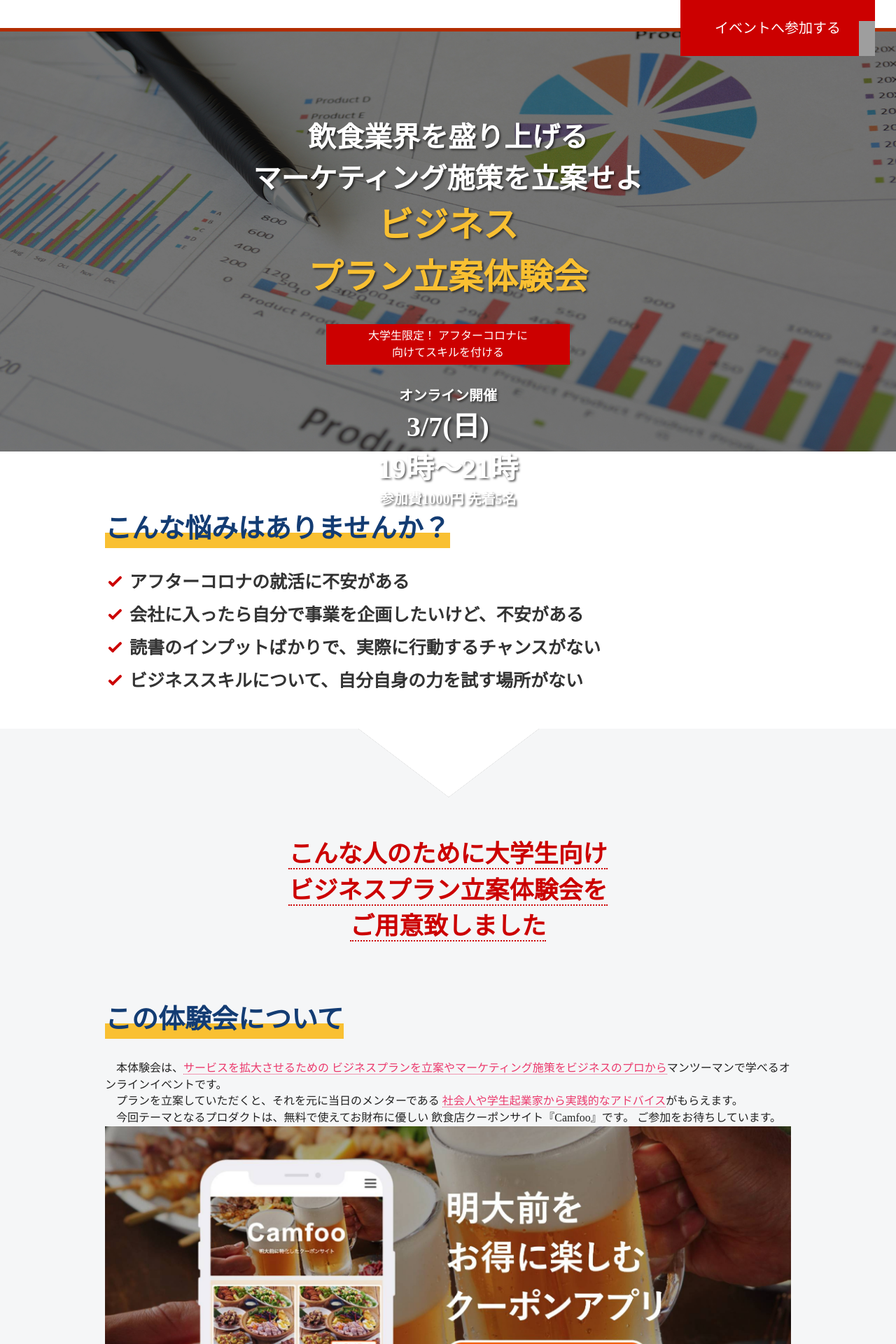
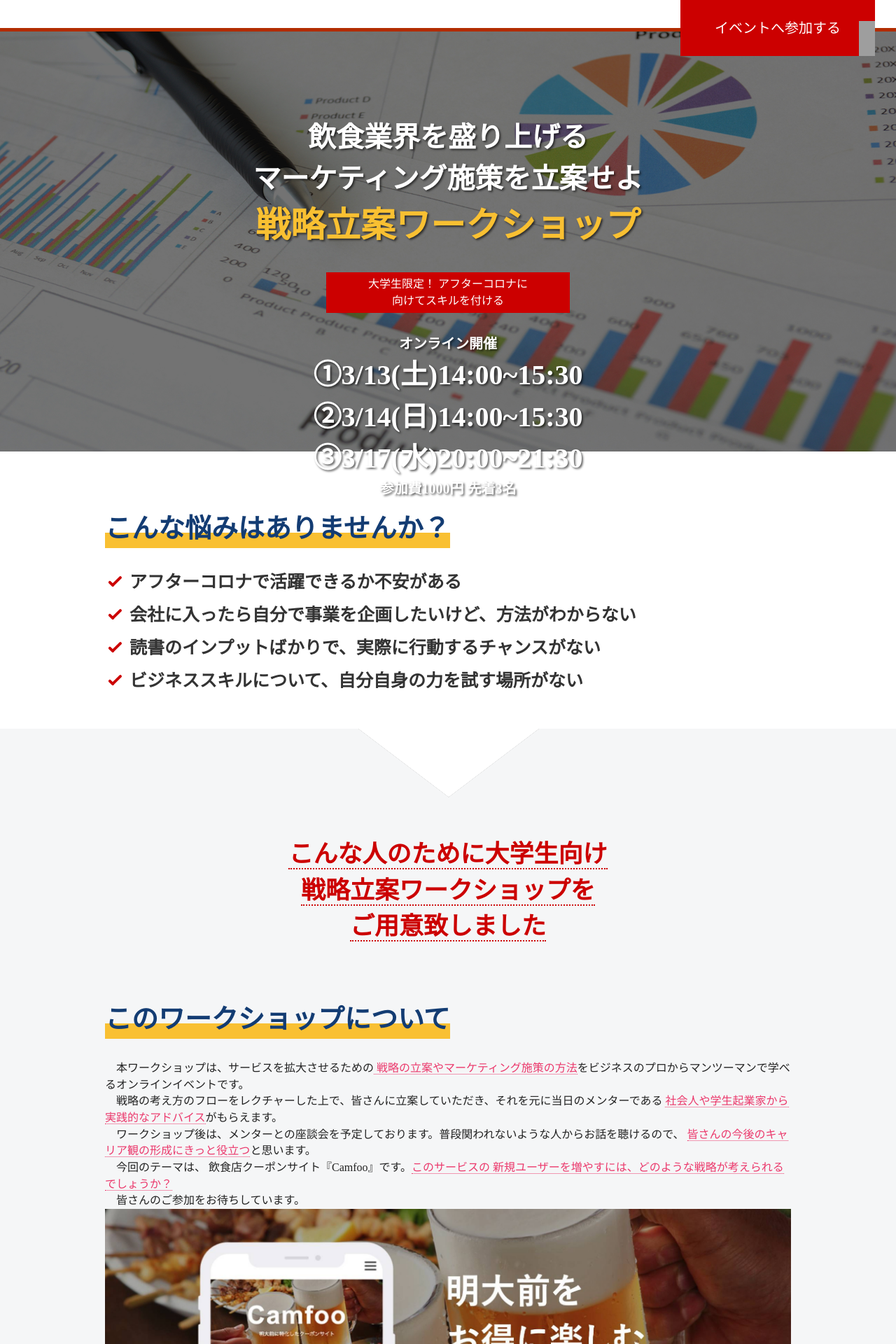
Before and after one commit to yuya-8/webmarke_lp, a PHP site: page / in a window 1280 px wide. Shown: the top 1920 px of the page at 70% size. Run offline with PHP 8.4, Linux system fonts and the light colour scheme; grey boxes are pictures that could not be loaded.

Commit message:
色々改善

```diff
--- a/index.html
+++ b/index.html
@@ -8,7 +8,7 @@
   <meta http-equiv="Content-Type" content="text/html; charset=UTF-8">
 
   <meta http-equiv="x-ua-compatible" content="ie=edge">
-  <title>大学生限定！ プロダクト戦略立案体験会</title>
+  <title>大学生限定！ 戦略立案ワークショップ</title>
 
   <script>
     window.dataLayer = window.dataLayer || [];
@@ -28,14 +28,17 @@
   </header>
   <div id="hero" class="clearfix">
     <div id="topcopy">飲食業界を盛り上げる<br>マーケティング施策を立案せよ
-      <div id="topcopy_part">ビジネス<br>プラン<br class="sp_only">立案体験会</div>
+      <div id="topcopy_part">戦略立案<br class="sp_only">ワークショップ</div>
     </div>
     <div id="topdescription">大学生限定！
 
       アフターコロナに<br>向けてスキルを付ける</div>
 
-    <div id="topcopybottom">オンライン開催<br><span>3/7<span>(日)</span><br>19時〜21時 </span><br>
-      参加費1000円 先着5名<br></div>
+    <div id="topcopybottom">オンライン開催<br>
+      <span>①3/13(土)14:00~15:30</span><br>
+      <span>②3/14(日)14:00~15:30</span><br>
+      <span>③3/17(水)20:00~21:30</span><br>
+      参加費1000円 先着3名<br></div>
   </div>
 
   <div class="contents">
@@ -44,8 +47,8 @@
       <h2 style="margin-bottom: 0">こんな悩みはありませんか？</h2>
     </div>
     <ul class="bullet">
-      <li>アフターコロナの就活に不安がある</li>
-      <li>会社に入ったら自分で事業を企画したいけど、不安がある</li>
+      <li>アフターコロナで活躍できるか不安がある</li>
+      <li>会社に入ったら自分で事業を企画したいけど、方法がわからない</li>
       <li>読書のインプットばかりで、実際に行動するチャンスがない</li>
       <li>ビジネススキルについて、自分自身の力を試す場所がない</li>
     </ul>
@@ -57,20 +60,23 @@
     <h5 style="margin-bottom: 0"><img src="tri.png" class="benefitImg"></h5>
     <div class="contents">
       <div id="benefit_copy">
-        <span style="border-bottom:2px dotted">こんな人のために大学生向け<br>ビジネスプラン立案体験会を<br>ご用意致しました<br></span>
+        <span style="border-bottom:2px dotted">こんな人のために大学生向け<br>戦略立案ワークショップを<br>ご用意致しました<br></span>
       </div>
       <ul class="points">
         <div id="benefit_head">
-          <h2 style="margin-bottom: 0">この体験会について</h2>
+          <h2 style="margin-bottom: 0">このワークショップについて</h2>
         </div>
         <p　class="manterName">
-          　本体験会は、<span style="color:#EB396C;border-bottom: 1px dotted;">サービスを拡大させるための
-          ビジネスプランを立案やマーケティング施策をビジネスのプロから</span>マンツーマンで学べるオンラインイベントです。
-          <br>　プランを立案していただくと、それを元に当日のメンターである
+          　本ワークショップは、サービスを拡大させるための<span style="color:#EB396C;border-bottom: 1px dotted;">
+          戦略の立案やマーケティング施策の方法</span>をビジネスのプロからマンツーマンで学べるオンラインイベントです。
+          <br>　戦略の考え方のフローをレクチャーした上で、皆さんに立案していただき、それを元に当日のメンターである
           <span style="color:#EB396C;border-bottom: 1px dotted;">社会人や学生起業家から実践的なアドバイス</span>がもらえます。
-          <br>　今回テーマとなるプロダクトは、無料で使えてお財布に優しい
-          飲食店クーポンサイト『Camfoo』です。
-          ご参加をお待ちしています。
+          <br>　ワークショップ後は、メンターとの座談会を予定しております。普段関われないような人からお話を聴けるので、
+          <span style="color:#EB396C;border-bottom: 1px dotted;">皆さんの今後のキャリア観の形成にきっと役立つ</span>と思います。
+          <br>　今回のテーマは、
+          飲食店クーポンサイト『Camfoo』です。<span style="color:#EB396C;border-bottom: 1px dotted;">このサービスの
+          新規ユーザーを増やすには、どのような戦略が考えられるでしょうか？</span>
+          <br>　皆さんのご参加をお待ちしています。
 
         </p>
         <img src="41058.jpg" alt="">
@@ -105,9 +111,9 @@
                     <!-- <figure class="image"><img src="img/xmas/xmas_scene-img01.jpg" alt="" style="margin-top:30px;"></figure>-->
                   </div>
                   <div class="lession-text">
-                    <h3 class="lession-title">1.ビジネスプランの立案セミナー</h3>
+                    <h3 class="lession-title">1.オープニング</h3>
                     <p>
-                      ビジネスプランの立案からマーケティング施策までのビジネススキルをメンターからマンツーマンで基礎から教えてもらえます。
+                      メンターからの自己紹介があります。アイスブレイクを通して仲良くなりましょう！
                     </p>
                   </div>
                 </div>
@@ -128,8 +134,9 @@
                     <h3 class="lession-title">2.ワークショップ
                     </h3>
                     <p>
-                      参加者の方には飲食店クーポンサイト『Camfoo』を使って、サービス立案者としてサービス拡大の施策を考えてもらいます。
-                      高い評価を受けた場合は、実際に施策として採用されるチャンスもあります。
+                    「Camfoo」についての説明の後、
+                    戦略のフローについて、レクチャーします。その後、実際にフォーマットに沿って皆さんに考えていただき、
+                    メンターがそのアイデアへのフィードバックをします。
                     </p>
                   </div>
                 </div>
@@ -149,7 +156,8 @@
                   <div class="lession-text">
                     <h3 class="lession-title is_pc">3.座談会</h3>
                     <p>
-                      社会人、学生起業家、Webマーケターにざっくばらんにお話できるチャンスです。
+                      トークセッション形式で皆さんのキャリア形成に役立つような話をメンターの方々にしていただきます。皆さんから直接質問する機会も
+                      設けています。
                     </p>
                   </div>
                 </div>
@@ -184,6 +192,28 @@
           </p>
         </div>
       </div>
+      <div class="other-voice">
+        <h3>過去参加者の声
+        </h3>
+        <ul class="voice-block">
+          <li class="voice-item">
+            <h4>宇野さん<span>(明治大学)</span>
+            </h4>
+            <p>
+              実際にビジネスをしている人から直接指導を受けれて大変刺激になりました。今後に生かせる学びが得られました。
+            </p>
+          </li>
+
+          <li class="voice-item">
+            <h4>斎藤さん<span>(日本大学)</span>
+            </h4>
+            <p>
+              企画職を目指しているので、このようなイベントで実際の考え方を知ることができてよかったです。メンターの方に感謝です！
+            </p>
+          </li>
+        </ul>
+
+      </div>
     </div>
       <!-- <div class="colona-care">
         <h3>コロナウイルスに関して</h3>
@@ -198,11 +228,13 @@
             <tbody>
               <tr>
                 <th>イベント詳細</th>
-                <td>大学生限定！ビジネスプラン立案体験会</td>
+                <td>大学生限定！戦略立案ワークショップ</td>
               </tr>
               <tr>
                 <th>日時</th>
-                <td>3/7(日)19:00~21:00 </td>
+                <td>①　3/13(土)14:00~15:30<br>
+                  ②　3/14(日)14:00~15:30<br>
+                  ③　3/17(水)20:00~21:30</td>
               </tr>
               <tr>
                 <th>会場場所</th>
@@ -210,7 +242,7 @@
               </tr>
               <tr>
                 <th>参加人数</th>
-                <td>先着5名</td>
+                <td>先着3名</td>
               </tr>
               <tr>
                 <th>応募対象</th>
@@ -232,7 +264,7 @@
             action="https://docs.google.com/forms/u/0/d/e/1FAIpQLScNkBYMgWRGm6cKjA3YVp10SpiqyMlqAilKOqBifaBDo1DMmw/formResponse"
             method="post" id="formID">
             <input type="hidden" value="send" name="mode">
-            <h3>大学生限定！<br>ビジネスプラン立案体験会に<br>参加しよう！<br>応募はこちらから。</h3>
+            <h3>大学生限定！<br>戦略立案ワークショップに<br>参加しよう！<br>応募はこちらから。</h3>
             <p>※イベント詳細は以下のフォームにご記入頂いたメールアドレスに送らせて頂きます。</p>
             <dl>
               <dt>名前 <span class="need">必須</span></dt>
@@ -249,6 +281,12 @@
               </dd>
             </dl>
             <dl>
+              <dt>参加日程(1,2,3のいずれか)<span class="need">必須</span></dt>
+              <dd>
+                <input type="text" name="entry.1238054153" class="validate[required]">
+              </dd>
+              </dl>
+            <dl>
               <dt>意気込み<span class="need">必須</span></dt>
               <dd><textarea name="entry.2606285" id="f_text" cols="30" rows="4"
                   class="validate[required]"></textarea>
@@ -258,6 +296,7 @@
               <input type="submit" name="f_submit" id="f_submit" value="送信する">
             </div>
           </form>
+          <iframe name="dummyIframe" style="display:none;"></iframe>
         </div>
         <!-- contents -->
       </div>
--- a/main.css
+++ b/main.css
@@ -1369,6 +1369,8 @@ li.four-item:nth-child(even) {
     transition: all 0.3s ease;
   }
 
+
+
   #entry .contents input,
   #entry .contents textarea {
     width: 94%;
@@ -1377,6 +1379,8 @@ li.four-item:nth-child(even) {
     border: 1px solid #ccc;
     border-radius: 3px;
   }
+
+
 
   #topcopy {
     font-size: 20px;
@@ -1391,7 +1395,7 @@ li.four-item:nth-child(even) {
   }
 
   #topcopy_part {
-    font-size: 60px;
+    font-size: 49px;
     line-height: 1.0;
     font-weight: bold;
     margin-top: 15px;
@@ -1407,7 +1411,7 @@ li.four-item:nth-child(even) {
     text-align: left;
     text-shadow: 2px 2px 3px rgba(0, 0, 0, 0.6);
     margin-top: 30px;
-    margin-bottom: 90px;
+    margin-bottom: 40px;
   }
 
   #topcopybottom span {
```
